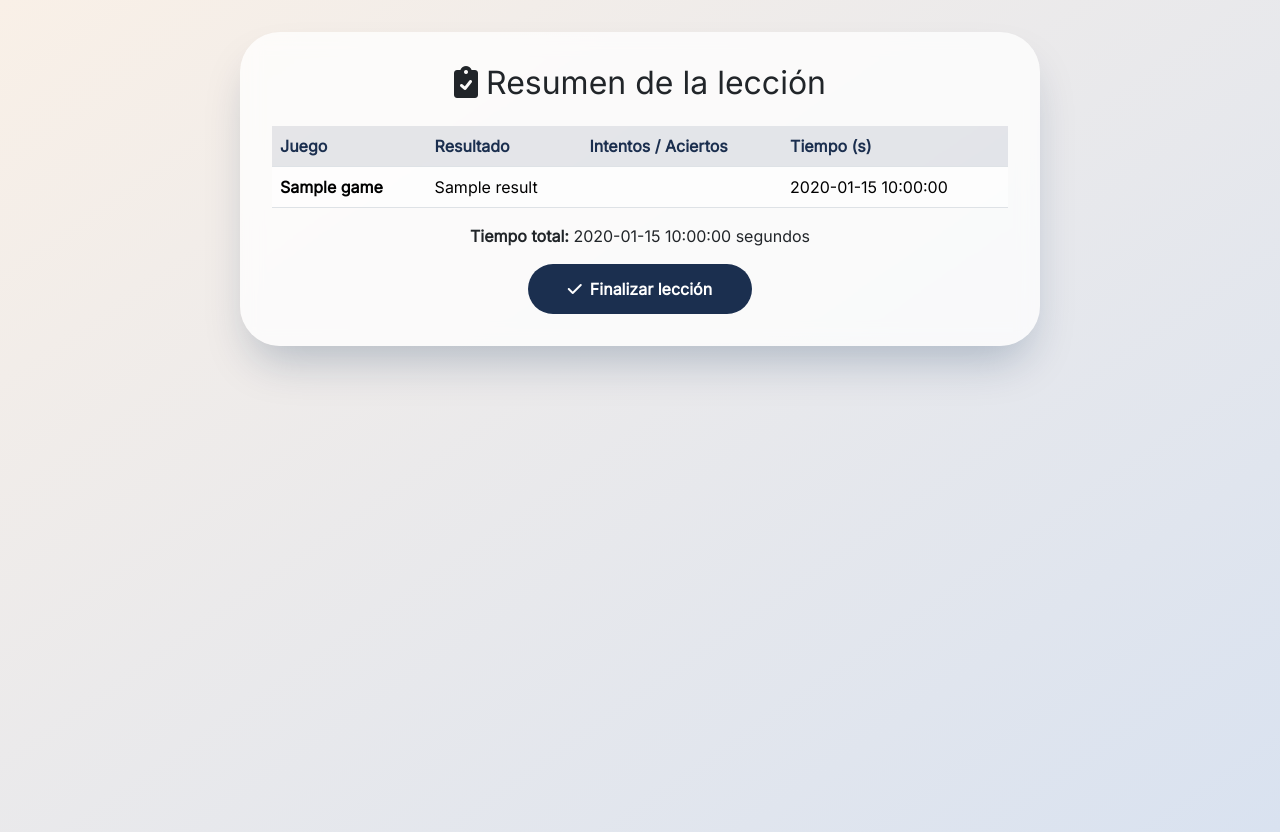
After one commit to MetalyzerGitHub/ProyectoModular, a Flask app: template templates/leccion_summary.html in a window 1280 px wide. The commit adds this page. Run offline with Flask 3, Linux system fonts and the light colour scheme; the template is opened without the code that fills it: most values are stand-ins (such as "Sample title", 1, 10 or a date in 2020).

Commit message:
Funcionalidad Leccion Rapida

```diff
--- a/app.py
+++ b/app.py
@@ -1,4 +1,5 @@
 import os
+import time
 from flask import Flask, render_template, request, redirect, session, flash, url_for
 import mysql.connector
 from werkzeug.security import generate_password_hash, check_password_hash
@@ -6,13 +7,12 @@ from dotenv import load_dotenv
 import random
 import math
 
-
 load_dotenv()
 
 app = Flask(__name__)
 app.secret_key = os.getenv("FLASK_SECRET_KEY")
 
-con=mysql.connector.connect(
+con = mysql.connector.connect(
     host=os.getenv("MYSQL_HOST"),
     user=os.getenv("MYSQL_USER"),
     password=os.getenv("MYSQL_PASSWORD"),
@@ -22,7 +22,6 @@ con=mysql.connector.connect(
 ################### RUTAS ###################
 
 # INDEX
-
 @app.route("/")
 def index():
     return render_template("index.html")
@@ -31,28 +30,21 @@ def index():
 def register():
     nombre = request.form["nombre"]
     password = request.form["password"]
-
     cursor = None
     try:
         cursor = con.cursor()
-
-        # Verificar si ya existe
         cursor.execute("SELECT id_usuario FROM usuarios WHERE nombre_usuario = %s", (nombre,))
         usuario_existente = cursor.fetchone()
-
         if usuario_existente:
             flash("El usuario ya existe. Elige otro nombre.", "error")
             return redirect("/")
-
         hash_password = generate_password_hash(password)
-
         cursor.execute(
             "INSERT INTO usuarios (nombre_usuario, contrasena_hash) VALUES (%s, %s)",
             (nombre, hash_password)
         )
         con.commit()
         flash("Cuenta creada correctamente. Ahora puedes iniciar sesión.", "success")
-
     except Exception as e:
         print(f"Error en registro: {e}")
         flash("Error al crear la cuenta. Intenta de nuevo.", "error")
@@ -61,21 +53,17 @@ def register():
     finally:
         if cursor:
             cursor.close()
-
     return redirect("/")
 
 @app.route("/login", methods=["POST"])
 def login():
-    # datos del formulario
     nombre = request.form["nombre"]
     password = request.form["password"]
-    # hacer consulta a la base
     cursor = None
     try:
         cursor = con.cursor()
         cursor.execute("SELECT id_usuario, nombre_usuario, contrasena_hash FROM usuarios WHERE nombre_usuario = %s", (nombre,))
         usuario = cursor.fetchone()
-        # Verificar contraseña
         if usuario and check_password_hash(usuario[2], password):
             session["usuario"] = usuario[1]
             session["user_id"] = usuario[0]
@@ -88,13 +76,11 @@ def login():
     finally:
         if cursor:
             cursor.close()
-
     return redirect("/")
 
 ######## DASHBOARD ########
 
 def obtener_nivel():
-    # solicitar el numero por medio de una query
     cursor = None
     try:
         cursor = con.cursor()
@@ -103,73 +89,136 @@ def obtener_nivel():
             (session["user_id"],)
         )
         result = cursor.fetchone()
-    # manejo de errores de la query
     except Exception as e:
         print(f"Error al obtener nivel: {e}")
         result = None
     finally:
         if cursor:
             cursor.close()
-    # Extraer los datos especificos del nivel
     nivel_decimal = float(result[0]) if result else 0.0
     return nivel_decimal
 
 @app.route("/dashboard")
 def dashboard():
-    # verificacion
     if "usuario" not in session:
         flash("Por favor inicia sesión primero", "error")
         return redirect("/")
-    # Obtener los datos especificos del nivel
     nivel_decimal = obtener_nivel()
     nivel = int(nivel_decimal)
-    # Renderizar y enviar los datos
     return render_template(
         "dashboard.html",
-        usuario = session["usuario"],
-        nivel           = nivel,
-        progreso        = int((nivel_decimal - nivel) * 100),
-        nivel_siguiente = nivel + 1
+        usuario=session["usuario"],
+        nivel=nivel,
+        progreso=int((nivel_decimal - nivel) * 100),
+        nivel_siguiente=nivel + 1
     )
-
-# Perfil de usuario
 
 @app.route("/perfil")
 def perfil():
     if "usuario" in session:
-        # Obtener los datos especificos del nivel
         nivel_decimal = obtener_nivel()
         nivel = int(nivel_decimal)
         return render_template("perfil.html",
                                usuario=session["usuario"],
-                               nivel           = nivel,
-                               progreso        = int((nivel_decimal - nivel) * 100),
-                               nivel_siguiente = nivel + 1
-                               )
+                               nivel=nivel,
+                               progreso=int((nivel_decimal - nivel) * 100),
+                               nivel_siguiente=nivel + 1)
     flash("Por favor inicia sesión primero", "error")
     return redirect("/")
 
+######## LECCIÓN RÁPIDA ########
+
 @app.route("/leccion-rapida")
 def leccion_rapida():
-    if "usuario" in session:
-        # Aquí puedes implementar lógica para seleccionar una lección aleatoria
-        flash("¡Comenzando lección rápida!", "success")
-        return redirect("/dashboard")  # O redirigir a una lección específica
-    return redirect("/")
+    if "usuario" not in session:
+        flash("Inicia sesión primero", "error")
+        return redirect("/")
+
+    # Elegir 3 o 4 juegos al azar
+    all_games = ['hangman', 'match', 'quiz', 'unscramble']
+    k = random.choice([3, 4])
+    games = random.sample(all_games, k=k)
+
+    session['leccion_mode'] = True
+    session['leccion_games'] = games
+    session['leccion_index'] = 0
+    session['leccion_results'] = []
+    session['leccion_result_recorded'] = False
+
+    first_game = games[0]
+    session['leccion_game_start'] = time.time()
+    if first_game == 'hangman':
+        return redirect(url_for('hangman'))
+    elif first_game == 'match':
+        return redirect(url_for('match'))
+    elif first_game == 'quiz':
+        return redirect(url_for('quiz'))
+    elif first_game == 'unscramble':
+        return redirect(url_for('unscramble'))
+    else:
+        return redirect(url_for('dashboard'))
+
+@app.route("/leccion/next")
+def leccion_next():
+    if not session.get("leccion_mode"):
+        return redirect(url_for("dashboard"))
+
+    session["leccion_index"] += 1
+    games = session["leccion_games"]
+    idx = session["leccion_index"]
+
+    if idx >= len(games):
+        return redirect(url_for("leccion_summary"))
+
+    next_game = games[idx]
+    session["leccion_result_recorded"] = False
+    session["leccion_game_start"] = time.time()
+
+    if next_game == 'hangman':
+        return redirect(url_for('hangman'))
+    elif next_game == 'match':
+        return redirect(url_for('match'))
+    elif next_game == 'quiz':
+        return redirect(url_for('quiz'))
+    elif next_game == 'unscramble':
+        return redirect(url_for('unscramble'))
+    else:
+        return redirect(url_for("leccion_summary"))
+
+@app.route("/leccion/cancel")
+def leccion_cancel():
+    for key in ["leccion_mode", "leccion_games", "leccion_index",
+                "leccion_results", "leccion_result_recorded", "leccion_game_start"]:
+        session.pop(key, None)
+    return redirect(url_for("dashboard"))
+
+@app.route("/leccion/summary")
+def leccion_summary():
+    if not session.get("leccion_mode"):
+        return redirect(url_for("dashboard"))
+    results = session.get("leccion_results", [])
+    total_time = sum(r.get("time", 0) for r in results)
+    return render_template("leccion_summary.html",
+                           results=results,
+                           total_time=round(total_time, 1),
+                           usuario=session["usuario"])
+
+@app.route("/leccion/finish")
+def leccion_finish():
+    for key in ["leccion_mode", "leccion_games", "leccion_index",
+                "leccion_results", "leccion_result_recorded", "leccion_game_start"]:
+        session.pop(key, None)
+    return redirect(url_for("dashboard"))
 
 ######## ACTIVIDADES ########
 
 @app.route("/hangman")
 def hangman():
     cursor = con.cursor(dictionary=True)
-
     cursor.execute("SELECT * FROM words WHERE id_word < 10 ORDER BY RAND() LIMIT 1")
-    #cursor.execute("SELECT * FROM words WHERE id_word =1")
     word = cursor.fetchone()
-
     cursor.close()
 
-    # Guardar estado en sesión
     session["word"] = word["spelling"].lower()
     session["meaning"] = word["meaning"]
     session["img_path"] = word["img_path"]
@@ -177,9 +226,6 @@ def hangman():
     session["attempts"] = 6
     session["game_over"] = False
     session["won"] = False
-
-    #if not os.path.exists(session["img_path"]):
-    #    session["img_path"] = "images/Placeholder.webp"
 
     return redirect(url_for("hangman_play"))
 
@@ -189,30 +235,39 @@ def hangman_play():
         return redirect(url_for("hangman"))
 
     word = session["word"]
-
     if request.method == "POST" and not session["game_over"]:
         letter = request.form["letter"].lower()
-
         guessed = session.get("guessed", [])
 
         if letter not in guessed:
             guessed.append(letter)
-            session["guessed"] = guessed   # <- REASIGNAR
-
+            session["guessed"] = guessed
 
             if letter not in word:
                 session["attempts"] -= 1
 
-        # Verificar victoria
         if all(l in session["guessed"] for l in word):
             session["game_over"] = True
             session["won"] = True
 
-        # Verificar derrota
         if session["attempts"] <= 0:
             session["game_over"] = True
 
-    # Construir palabra mostrada
+    # Registrar resultado en modo lección si el juego terminó y no se ha registrado
+    if session["game_over"] and session.get("leccion_mode") and not session.get("leccion_result_recorded"):
+        start = session.get("leccion_game_start", time.time())
+        elapsed = round(time.time() - start, 1) if start else 0
+        result = {
+            "game": "Ahorcado",
+            "result": "Ganado" if session["won"] else "Perdido",
+            "attempts_used": 6 - session["attempts"],
+            "total_attempts": 6,
+            "time": elapsed
+        }
+        session["leccion_results"].append(result)
+        session["leccion_result_recorded"] = True
+        session.modified = True
+
     display_word = ""
     for l in word:
         if l in session["guessed"]:
@@ -228,7 +283,8 @@ def hangman_play():
         won=session["won"],
         word=word,
         img_path=session["img_path"],
-        usuario=session["usuario"]
+        usuario=session["usuario"],
+        leccion_mode=session.get("leccion_mode", False)
     )
 
 @app.route("/hangman/surrender")
@@ -237,19 +293,13 @@ def hangman_surrender():
     session["won"] = False
     return redirect(url_for("hangman_play"))
 
-
 @app.route("/match")
 def match():
     cursor = con.cursor(dictionary=True)
-
     cursor.execute("SELECT id_word, spelling, meaning FROM words ORDER BY RAND() LIMIT 3")
     words = cursor.fetchall()
-
     cursor.close()
-
-    # Guardar respuestas correctas
     session["match_words"] = words
-
     return redirect(url_for("match_play"))
 
 @app.route("/match/play", methods=["GET", "POST"])
@@ -258,25 +308,36 @@ def match_play():
         return redirect(url_for("match"))
 
     words = session["match_words"]
-
     if request.method == "POST":
         score = 0
         results = []
-
         for word in words:
             selected = request.form.get(str(word["id_word"]))
             correct = word["meaning"]
-
             is_correct = selected == correct
             if is_correct:
                 score += 1
-
             results.append({
                 "spelling": word["spelling"],
                 "correct": correct,
                 "selected": selected,
                 "is_correct": is_correct
             })
+
+        # Registrar en modo lección
+        if session.get("leccion_mode") and not session.get("leccion_result_recorded"):
+            start = session.get("leccion_game_start", time.time())
+            elapsed = round(time.time() - start, 1) if start else 0
+            result_data = {
+                "game": "Emparejar",
+                "result": f"{score}/{len(words)} correctas",
+                "score": score,
+                "total": len(words),
+                "time": elapsed
+            }
+            session["leccion_results"].append(result_data)
+            session["leccion_result_recorded"] = True
+            session.modified = True
 
         session.pop("match_words", None)
 
@@ -285,10 +346,10 @@ def match_play():
             results=results,
             score=score,
             total=len(words),
-            usuario=session["usuario"]
+            usuario=session["usuario"],
+            leccion_mode=session.get("leccion_mode", False)
         )
 
-    # Mezclar significados
     meanings = [w["meaning"] for w in words]
     random.shuffle(meanings)
 
@@ -296,20 +357,17 @@ def match_play():
         "match.html",
         words=words,
         meanings=meanings,
-        usuario=session["usuario"]
+        usuario=session["usuario"],
+        leccion_mode=session.get("leccion_mode", False)
     )
 
 @app.route("/quiz")
 def quiz():
     cursor = con.cursor(dictionary=True)
-
-    # 1 palabra correcta
     cursor.execute("SELECT * FROM words ORDER BY RAND() LIMIT 1")
     correct_word = cursor.fetchone()
-
     part = correct_word["part_of_speech"]
 
-    # 2 palabras incorrectas de la misma categoría
     cursor.execute("""
         SELECT * FROM words
         WHERE part_of_speech = %s
@@ -317,14 +375,11 @@ def quiz():
         ORDER BY RAND()
         LIMIT 2
     """, (part, correct_word["id_word"]))
-
     wrong_words = cursor.fetchall()
-
     cursor.close()
 
     options = [correct_word] + wrong_words
     random.shuffle(options)
-
     session["quiz_correct"] = correct_word["id_word"]
 
     return render_template(
@@ -332,22 +387,19 @@ def quiz():
         meaning=correct_word["meaning"],
         options=options,
         answered=False,
-        usuario=session["usuario"]
+        usuario=session["usuario"],
+        leccion_mode=session.get("leccion_mode", False)
     )
 
 @app.route("/quiz/answer", methods=["POST"])
 def quiz_answer():
     selected = int(request.form.get("option"))
     correct = session.get("quiz_correct")
-
     is_correct = selected == correct
 
-    # Volvemos a reconstruir las opciones
     cursor = con.cursor(dictionary=True)
-
     cursor.execute("SELECT id_word, spelling FROM words WHERE id_word = %s", (correct,))
     correct_word = cursor.fetchone()
-
     cursor.execute("""
         SELECT id_word, spelling FROM words
         WHERE part_of_speech = (
@@ -357,13 +409,25 @@ def quiz_answer():
         ORDER BY RAND()
         LIMIT 2
     """, (correct, correct))
-
     wrong_words = cursor.fetchall()
-
     cursor.close()
 
     options = [correct_word] + wrong_words
     random.shuffle(options)
+
+    # Registrar en modo lección
+    if session.get("leccion_mode") and not session.get("leccion_result_recorded"):
+        start = session.get("leccion_game_start", time.time())
+        elapsed = round(time.time() - start, 1) if start else 0
+        result_data = {
+            "game": "Quiz",
+            "result": "Correcto" if is_correct else "Incorrecto",
+            "attempts": 1,
+            "time": elapsed
+        }
+        session["leccion_results"].append(result_data)
+        session["leccion_result_recorded"] = True
+        session.modified = True
 
     return render_template(
         "quiz.html",
@@ -373,18 +437,15 @@ def quiz_answer():
         selected=selected,
         correct=correct,
         is_correct=is_correct,
-        usuario=session["usuario"]
+        usuario=session["usuario"],
+        leccion_mode=session.get("leccion_mode", False)
     )
-
 
 @app.route("/unscramble")
 def unscramble():
-
     cursor = con.cursor(dictionary=True)
-
     cursor.execute("SELECT * FROM words ORDER BY RAND() LIMIT 1")
     word = cursor.fetchone()
-
     cursor.close()
 
     letters = list(word["spelling"])
@@ -395,13 +456,15 @@ def unscramble():
     session["uns_word"] = word["spelling"]
     session["uns_meaning"] = word["meaning"]
     session["uns_attempts"] = attempts
+    session["uns_initial_attempts"] = attempts   # guardamos los intentos iniciales
 
     return render_template(
         "unscramble.html",
         letters=letters,
         attempts=attempts,
         result=None,
-        usuario=session["usuario"]
+        usuario=session["usuario"],
+        leccion_mode=session.get("leccion_mode", False)
     )
 
 @app.route("/unscramble/check", methods=["POST"])
@@ -416,11 +479,26 @@ def unscramble_check():
     else:
         attempts -= 1
         session["uns_attempts"] = attempts
-
         if attempts <= 0:
             result = "fail"
         else:
             result = "retry"
+
+    # Registrar en modo lección si terminó (correct o fail)
+    if result in ("correct", "fail") and session.get("leccion_mode") and not session.get("leccion_result_recorded"):
+        start = session.get("leccion_game_start", time.time())
+        elapsed = round(time.time() - start, 1) if start else 0
+        attempts_used = session.get("uns_initial_attempts", 0) - session.get("uns_attempts", 0)
+        result_data = {
+            "game": "Palabra Revuelta",
+            "result": "Correcto" if result == "correct" else "Fallido",
+            "attempts_used": attempts_used,
+            "total_attempts": session.get("uns_initial_attempts", 0),
+            "time": elapsed
+        }
+        session["leccion_results"].append(result_data)
+        session["leccion_result_recorded"] = True
+        session.modified = True
 
     letters = list(correct_word)
     random.shuffle(letters)
@@ -432,18 +510,16 @@ def unscramble_check():
         result=result,
         correct_word=correct_word,
         meaning=meaning,
-        usuario=session["usuario"]
+        usuario=session["usuario"],
+        leccion_mode=session.get("leccion_mode", False)
     )
 
-# CERRAR SESION
-
+# CERRAR SESIÓN
 @app.route("/logout")
 def logout():
     session.clear()
     flash("Sesión cerrada correctamente", "success")
     return redirect("/")
 
-# MAIN
-
 if __name__ == "__main__":
     app.run(debug=True)
--- /dev/null
+++ b/templates/leccion_summary.html
@@ -0,0 +1,79 @@
+<!DOCTYPE html>
+<html lang="es">
+<head>
+    <meta charset="UTF-8">
+    <meta name="viewport" content="width=device-width, initial-scale=1.0">
+    <title>Resumen de Lección · LexiQuest</title>
+    <link href="https://cdn.jsdelivr.net/npm/bootstrap@5.3.2/dist/css/bootstrap.min.css" rel="stylesheet">
+    <link href="https://fonts.googleapis.com/css2?family=Inter:opsz@14..32&display=swap" rel="stylesheet">
+    <link rel="stylesheet" href="https://cdnjs.cloudflare.com/ajax/libs/font-awesome/6.0.0-beta3/css/all.min.css">
+    <link rel="stylesheet" href="{{ url_for('static', filename='css/styles.css') }}">
+    <style>
+        .summary-container {
+            max-width: 800px;
+            margin: 2rem auto;
+            padding: 2rem;
+            background: rgba(255,255,255,0.75);
+            backdrop-filter: blur(10px);
+            border-radius: 2.5rem;
+            box-shadow: 0 25px 45px -12px rgba(0,40,80,0.25);
+        }
+        .summary-table th { background: rgba(27,47,79,0.1); color: #1b2f4f; }
+        .summary-table td { background: rgba(255,255,255,0.5); }
+        .btn-finalizar {
+            background: #1b2f4f;
+            border: none;
+            color: white;
+            padding: 0.8rem 2.5rem;
+            border-radius: 50px;
+            font-weight: 600;
+            transition: all 0.2s;
+        }
+        .btn-finalizar:hover {
+            background: #254b6d;
+            transform: scale(1.02);
+        }
+    </style>
+</head>
+<body>
+    <div class="container">
+        <div class="summary-container">
+            <h2 class="text-center mb-4"><i class="fas fa-clipboard-check me-2"></i>Resumen de la lección</h2>
+            <table class="table summary-table">
+                <thead>
+                    <tr>
+                        <th>Juego</th>
+                        <th>Resultado</th>
+                        <th>Intentos / Aciertos</th>
+                        <th>Tiempo (s)</th>
+                    </tr>
+                </thead>
+                <tbody>
+                    {% for r in results %}
+                    <tr>
+                        <td><strong>{{ r.game }}</strong></td>
+                        <td>{{ r.result }}</td>
+                        <td>
+                            {% if r.game == "Ahorcado" or r.game == "Palabra Revuelta" %}
+                                {{ r.attempts_used }} / {{ r.total_attempts }}
+                            {% elif r.game == "Quiz" %}
+                                {{ "1/1" if r.result == "Correcto" else "0/1" }}
+                            {% elif r.game == "Emparejar" %}
+                                {{ r.score }}/{{ r.total }}
+                            {% endif %}
+                        </td>
+                        <td>{{ r.time }}</td>
+                    </tr>
+                    {% endfor %}
+                </tbody>
+            </table>
+            <div class="text-center mt-3">
+                <p><strong>Tiempo total:</strong> {{ total_time }} segundos</p>
+                <a href="/leccion/finish" class="btn btn-finalizar">
+                    <i class="fas fa-check me-2"></i>Finalizar lección
+                </a>
+            </div>
+        </div>
+    </div>
+</body>
+</html>
```
Also changed, not shown: templates/hangman.html (+17 -15 lines), templates/match.html (+5 -3 lines), templates/match_result.html (+8 -6 lines), templates/quiz.html (+12 -9 lines), templates/unscramble.html (+20 -15 lines).
